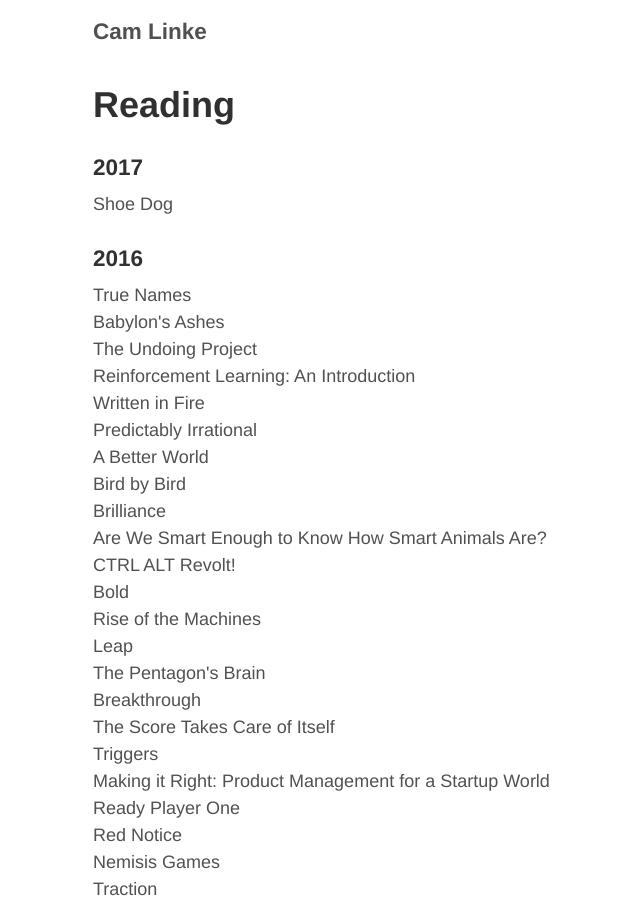
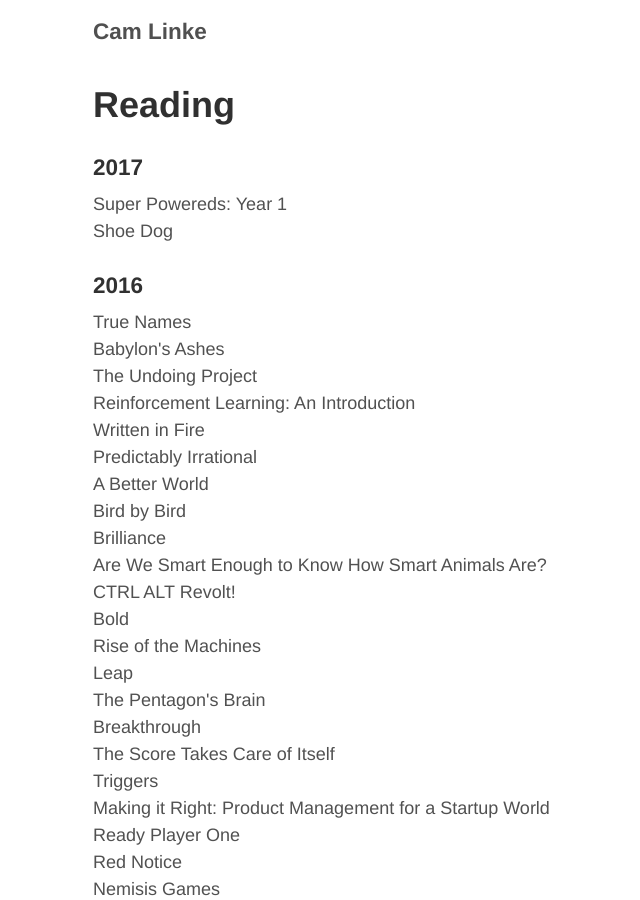
Before and after one commit to camlinke/camlinke.github.io, a Jekyll site: the page built from reading.md, in a window 1280 px wide and 900 px high. Shown: the whole window, without its empty margins (232-872 px from the left). Built offline with Jekyll 4.4.1, drawn with Linux system fonts in a browser that asks for light colours; nearby versions of some CDN libraries.

Commit message:
updated reading

```diff
--- a/reading.md
+++ b/reading.md
@@ -5,6 +5,7 @@
 
 <h3>2017</h3>
 <ul class="frontpage-list">
+    <li>Super Powereds: Year 1</li>
     <li>Shoe Dog</li>
 </ul>
 
```
